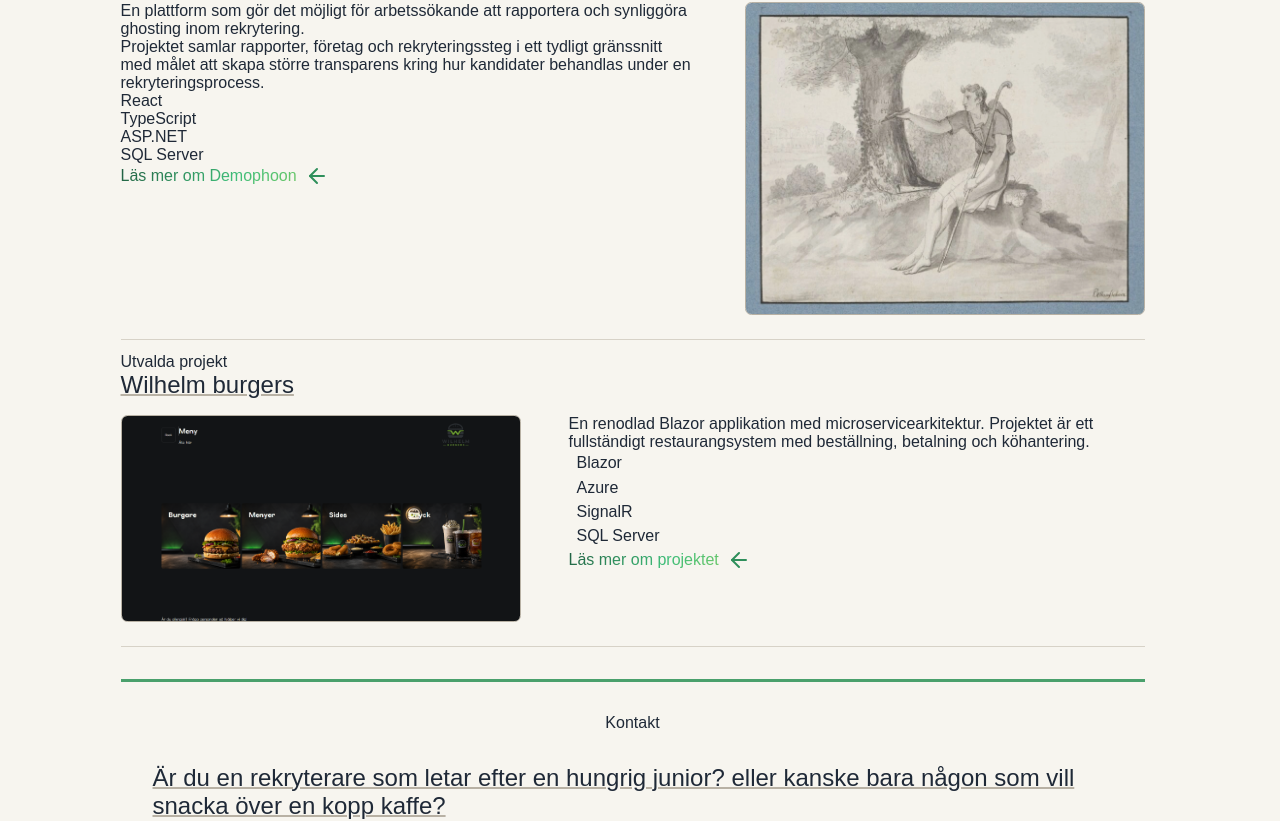
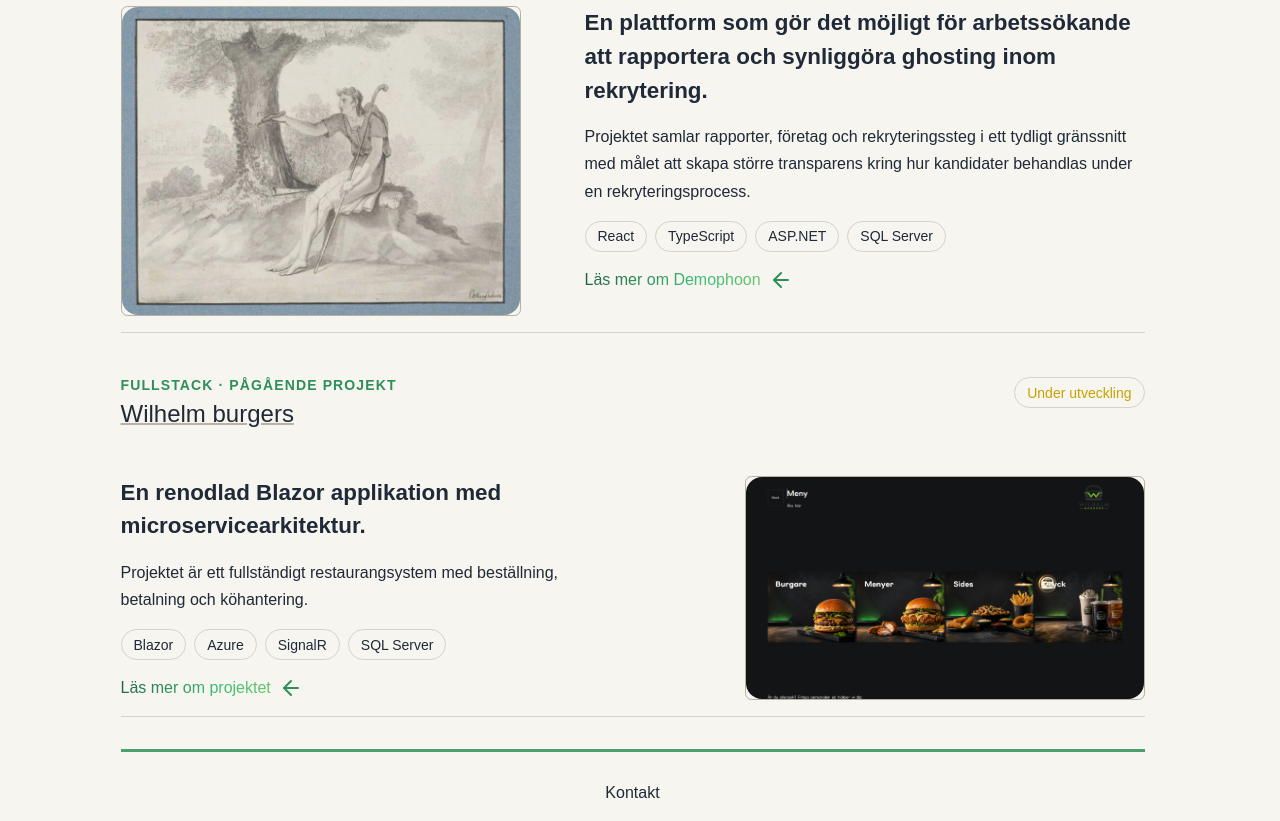
Before and after one commit to Augustvilliam/Portfolio, a React app: page / in a window 1280 px wide. Shown: the part 1469-2290 px from the top of the page. Built offline with nearby package versions, Linux system fonts and the light colour scheme; the HTML template or start-up script is replaced by a standard one; a web font is replaced by a local one.

Commit message:
finished project section

```diff
--- a/src/components/Articles/ProjectArticles.tsx
+++ b/src/components/Articles/ProjectArticles.tsx
@@ -4,7 +4,7 @@ export default function ProjectArticles() {
 
     return(
         <>
-        <article className="home-featured-hero">
+        <article className="home-featured-hero" id="project-article-1">
           <header className="home-header">
             <div>
               <p className="project-eyebrow">Fullstack · Pågående projekt</p>
@@ -47,20 +47,26 @@ export default function ProjectArticles() {
           </figure>
         </article>
 
-        <article className="home-featured-hero">
+        <article className="home-featured-hero" id="project-article-2">
+          <header className="home-header">
+            <div>
+              <p className="project-eyebrow">Fullstack · Pågående projekt</p>
+              <h2>Wilhelm burgers</h2>
+            </div>
 
-          <div className="home-header">
-            <p>Utvalda projekt</p>
-            <h2>Wilhelm burgers</h2>
-          </div>
+            <span className="project-status">Under utveckling</span>
+          </header>
 
           <div className="home-featured-content">
-
-            <p>
-              En renodlad Blazor applikation med microservicearkitektur. Projektet är ett fullständigt restaurangsystem med beställning, betalning och köhantering.
+            <p className="project-lead">
+              En renodlad Blazor applikation med microservicearkitektur.
             </p>
 
-            <ul className="techonlogy-list" aria-label="Tekniker">
+            <p className="project-description">
+              Projektet är ett fullständigt restaurangsystem med beställning, betalning och köhantering.
+            </p>
+
+            <ul className="technology-list" aria-label="Tekniker">
               <li>Blazor</li>
               <li>Azure</li>
               <li>SignalR</li>
@@ -68,13 +74,11 @@ export default function ProjectArticles() {
             </ul>
 
             <PageLink to="/portfolio" text="Läs mer om projektet" />
-
           </div>
 
-          <div className="featured-proj-img">
+          <figure className="featured-proj-img">
             <img src="/images/burgers.png" alt="Förhandsvisning för Wilhelm burgers projektet" />
-          </div>
-
+          </figure>
         </article>
         </>
     )
--- a/src/pages/HomePage.tsx
+++ b/src/pages/HomePage.tsx
@@ -92,7 +92,7 @@ export default function HomePage() {
 
         <div className="section-head">
           <p>Kontakt</p>
-          <h2>Är du en rekryterare som letar efter en hungrig junior? eller kanske bara någon som vill snacka över en kopp kaffe?</h2>
+          <h2>Är du en rekryterare som letar efter en hungrig junior? Eller du kanske bara är någon som vill snacka över en kopp kaffe?</h2>
           <p>Jag är öppen för juniora utvecklarroller, samarbeten och samtal om system som borde fungera bättre än vad de gör idag!</p>
         </div>
       </section>
--- a/src/styles/index.css
+++ b/src/styles/index.css
@@ -326,39 +326,147 @@ section{
     flex-direction: column;
     gap:.8rem;
 }
-.home-featured-hero{
+.home-featured-hero {
     display: grid;
-    grid-template-columns: 1fr auto;
+    grid-template-columns: minmax(12rem, 28rem) minmax(0, 1fr);
     grid-template-rows: auto 1fr;
-    gap:1rem;
+    column-gap: 1rem;
+    row-gap: 1rem;
+
     border-bottom: 1px solid var(--border);
-    padding-bottom: 1.5rem;
-    .home-header{
+    padding-bottom: 1rem;
+
+    .home-header {
         grid-row: 1;
+        grid-column: 1 / -1;
+
+        display: flex;
+        align-items: flex-start;
+        justify-content: space-between;
+        gap: 2rem;
     }
-    .home-featured-content{
-        grid-row:2;
+
+    .home-featured-content {
+        grid-row: 2;
         grid-column: 2;
-        padding-left: 2rem;
+
+        display: flex;
+        flex-direction: column;
+        align-items: flex-start;
+        gap: 1rem;
     }
-    .featured-proj-img{
-        grid-row:2;
+
+    .featured-proj-img {
+        grid-row: 2;
         grid-column: 1;
+
+        margin: 0;
+        min-width: 0;
+
+        img {
+            display: block;
+            width: 100%;
+            height: 100%;
+            max-height: 28rem;
+            object-fit: cover;
+            border-radius: 1rem;
+        }
     }
-        &:nth-child(even) {
+
+    &:nth-of-type(even) {
         .home-featured-content {
             grid-column: 1;
-            padding-left: 0;
-            padding-right: 2rem;
         }
-
         .featured-proj-img {
+            justify-self: end;
             grid-column: 2;
         }
     }
 
 }
+@media (max-width: 768px) {
+.home-featured-hero,
+.home-featured-hero:nth-of-type(even) {
+    grid-template-columns: 1fr;
+    grid-template-rows: auto auto auto;
 
+    .home-header {
+        grid-row: 1;
+        grid-column: 1;
+    }
+
+    .featured-proj-img {
+        grid-row: 2;
+        grid-column: 1;
+
+        width: min(100%, 22rem);
+        max-width: none;
+        justify-self: center;
+    }
+
+    .home-featured-content {
+        grid-row: 3;
+        grid-column: 1;
+    }
+}
+}
+.project-eyebrow {
+    margin: 0 0 0.4rem;
+
+    font-size: 0.875rem;
+    font-weight: 600;
+    letter-spacing: 0.08em;
+    text-transform: uppercase;
+    color: var(--accent);
+}
+
+.home-header h2 {
+    margin: 0;
+}
+
+.project-status {
+    flex-shrink: 0;
+
+    padding: 0.4rem 0.75rem;
+    border: 1px solid var(--border);
+    border-radius: 100vw;
+
+    font-size: 0.875rem;
+    color: var(--mustardonthebeathoe);
+}
+
+.project-lead {
+    margin: 0;
+
+    font-size: clamp(1.15rem, 2vw, 1.4rem);
+    font-weight: 600;
+    line-height: 1.5;
+}
+
+.project-description {
+    margin: 0;
+
+    line-height: 1.7;
+    color: var(--text-muted);
+}
+
+.technology-list {
+    display: flex;
+    flex-wrap: wrap;
+    gap: 0.5rem;
+
+    margin: 0;
+    padding: 0;
+    list-style: none;
+
+    li {
+        padding: 0.4rem 0.75rem;
+        border: 1px solid var(--border);
+        border-radius: 100vw;
+
+        font-size: 0.875rem;
+    }
+}
 .featured-proj-img{
     border:1px solid var(--border-strong);
     border-radius: var(--radius4);
@@ -371,6 +479,7 @@ section{
 }
 
 .home-contact{
+
     padding:2rem;
     margin: 0 auto;
 }
@@ -381,6 +490,8 @@ section{
     flex-direction: column;
     align-items: center;
     justify-content: center;
+    flex-wrap: wrap;
+        text-align: center;
 }
 
 .home-overview-grid{
```
